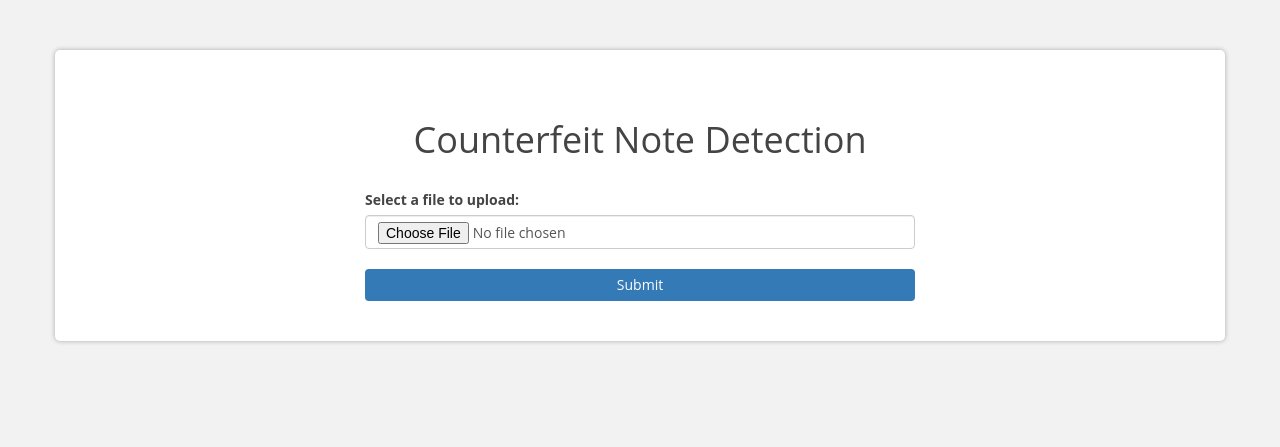
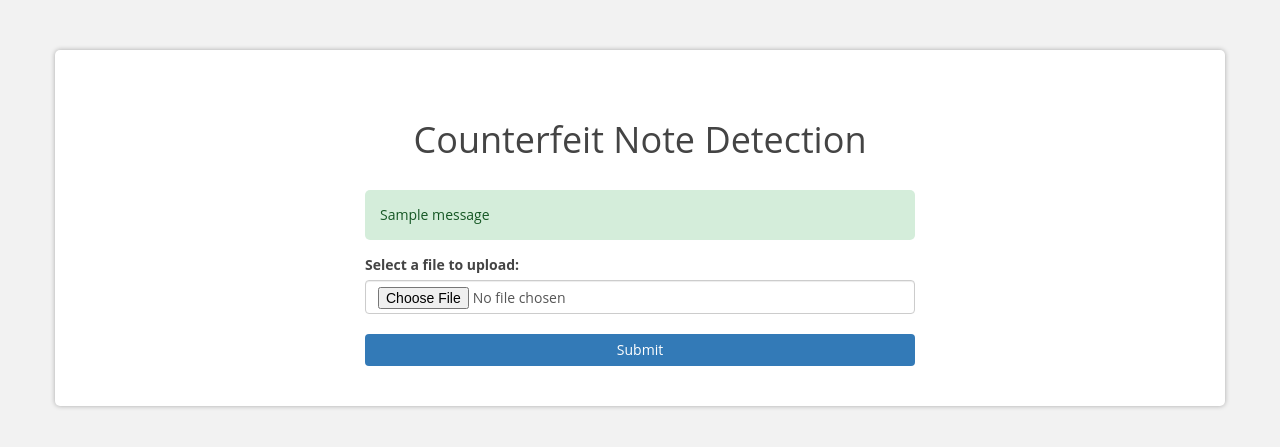
Before and after one commit to SivaHitesh047/fake-note-detection, a Flask app: page / in a window 1280 px wide. Shown: the top 447 px of the page. Run offline with Flask 3, Linux system fonts and the light colour scheme; one stand-in notice (Sample message) is shown; parts of the project's set-up code (start-up, migrations or seed data) failed here and were passed over; some libraries are stand-ins or nearby versions.

Commit message:
Update index.html and app.py

```diff
--- a/app.py
+++ b/app.py
@@ -17,6 +17,8 @@ app.config['UPLOAD_FOLDER'] = UPLOAD_FOLDER
 app.config['MAX_CONTENT_LENGTH'] = 16 * 1024 * 1024
 
 ALLOWED_EXTENSIONS = set(['png', 'jpg', 'jpeg', 'gif'])
+
+loaded_model = pickle.load(open('finalized_model.sav', 'rb'))
 
 def allowed_file(filename):
     return '.' in filename and filename.rsplit('.', 1)[1].lower() in ALLOWED_EXTENSIONS
@@ -40,6 +42,17 @@ def upload_image():
         filename = secure_filename(file.filename)
         file.save(os.path.join(app.config['UPLOAD_FOLDER'], filename))
         img=image.load_img(os.path.join(app.config['UPLOAD_FOLDER'], filename),target_size=(300,300)) #The path of the testing image,the pic taken from the phone should come her
+        img=np.asarray(img)
+        #plt.imshow(img)
+        img=np.expand_dims(img,axis=0) / 255.0
+        output=loaded_model.predict(img)
+        print(output)
+        if(output[0][0]>output[0][1]): #comparison
+            print("inside fake")
+            flash("Note is fake")
+        else:
+            print("inside real")
+            flash("Note is real")
         return render_template('index.html', filename=filename)
     else:
         flash('Allowed image types are - png, jpg, jpeg, gif')
--- a/templates/index.html
+++ b/templates/index.html
@@ -80,9 +80,17 @@
 				<form method="post" action="/" enctype="multipart/form-data">
 					{% with messages = get_flashed_messages() %}
 						{% if messages %}
-									<div role="alert">
+							{% for message in messages %}
+								{% if "fake" in message %}
+									<div class="alert-red" role="alert">
 										{{ message }}
 									</div>
+								{% else %}
+								<div class="alert-green" role="alert">
+									{{ message }}
+								</div>
+								{% endif %}
+							{% endfor %}
 						{% endif %}
 					{% endwith %}
 					<div class="form-group">
```
